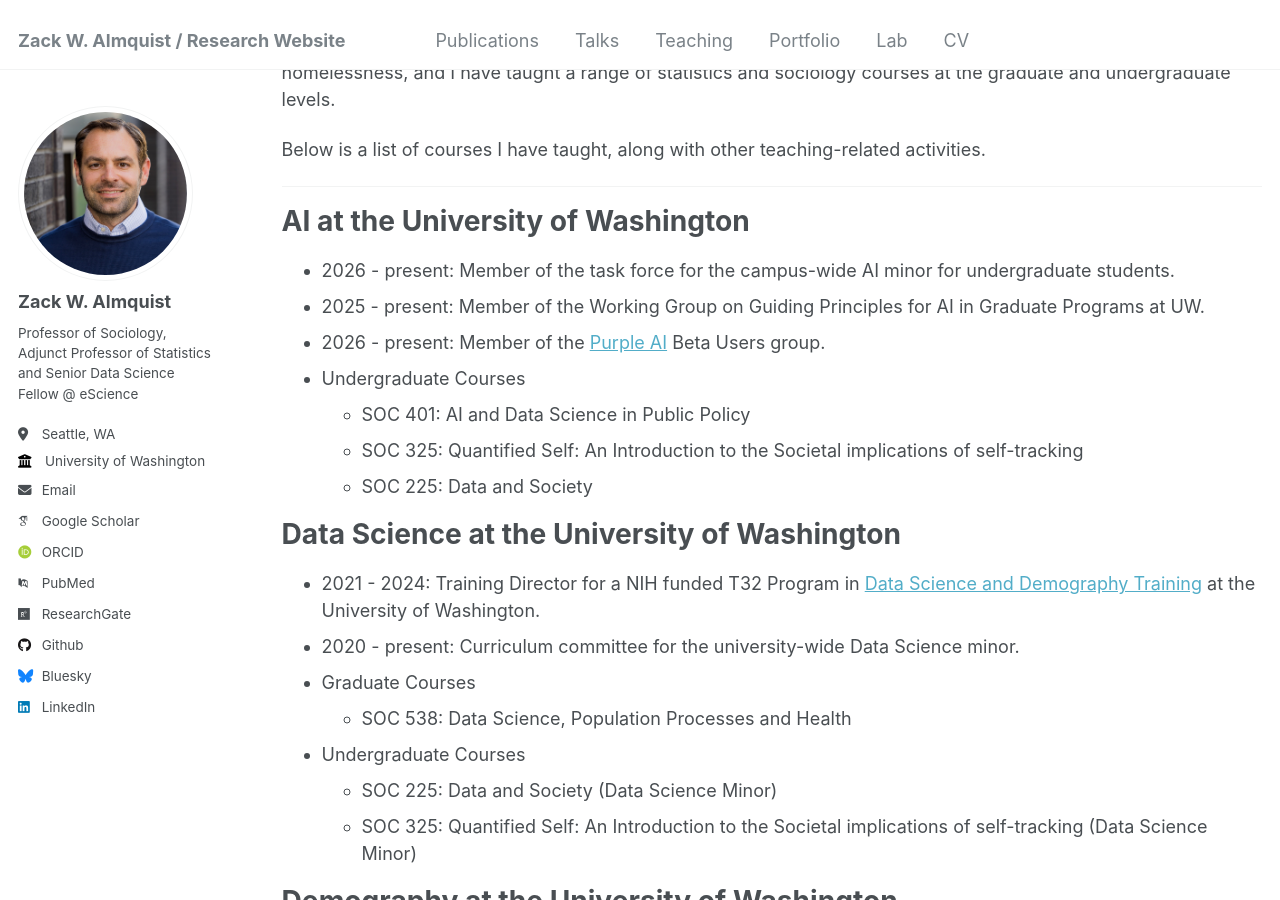
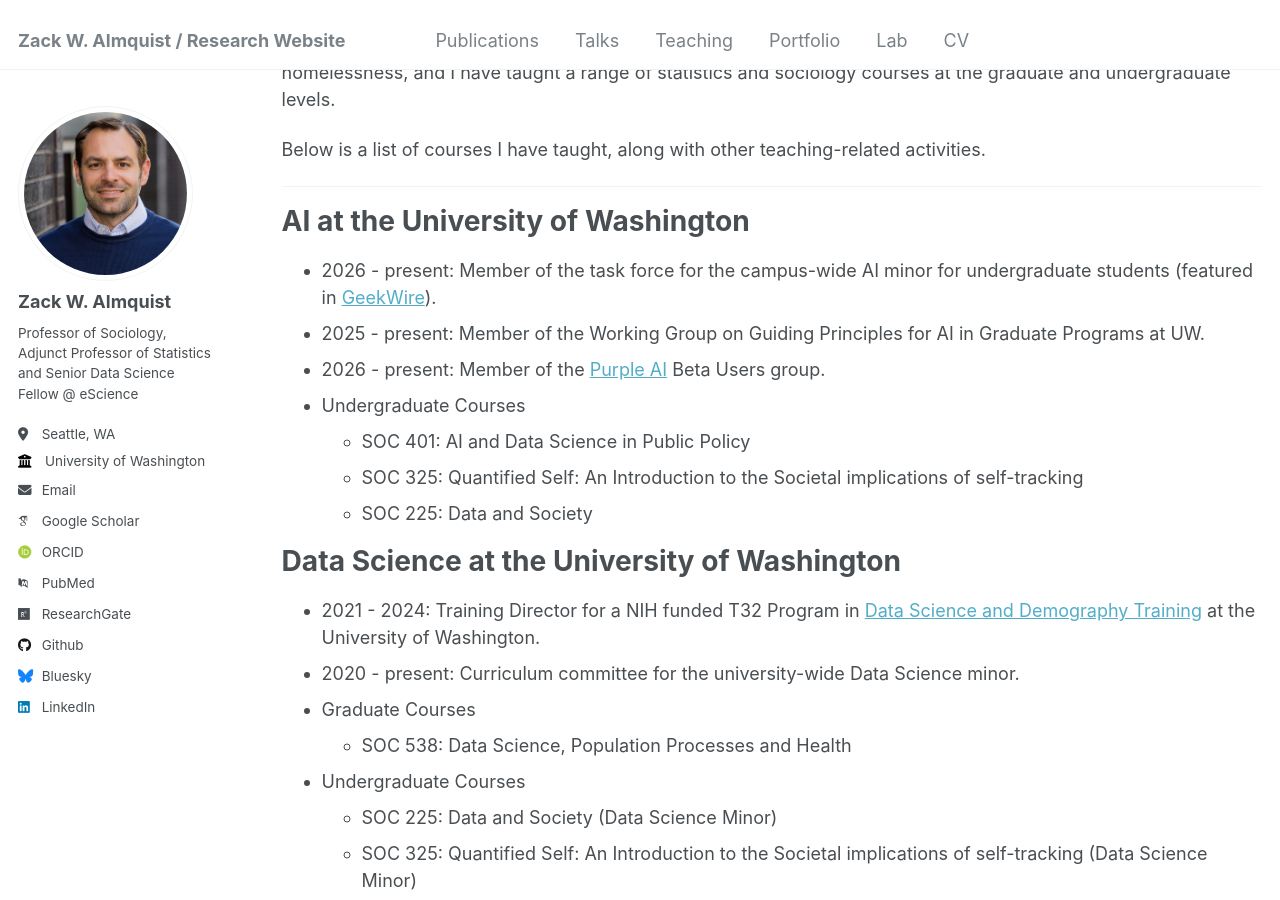
Before and after one commit to zalmquist/zalmquist.github.io, a Jekyll site: the page built from _pages/teaching.md, in a window 1280 px wide and 900 px high, scrolled down 932 px. Built offline with Jekyll 4.4.1, drawn with Linux system fonts in a browser that asks for light colours; some web fonts are replaced.

Commit message:
Fix external links and add local-build Ruby pin
- Point ARO grant links to the official Army Research Office page
  (old arl.army.mil CFM URL was dead) in about.md and lab.md
- Fix malformed UMN Population Center link in lab.md
- Link the campus-wide AI minor to its GeekWire writeup in teaching.md
- Add .ruby-version (3.3.11) for local Jekyll builds

Co-Authored-By: Claude Opus 4.8 (1M context) <noreply@anthropic.com>

```diff
--- a/_pages/teaching.md
+++ b/_pages/teaching.md
@@ -30,7 +30,7 @@ Below is a list of courses I have taught, along with other teaching-related acti
 AI at the University of Washington
 ===
 
-* 2026 - present: Member of the task force for the campus-wide AI minor for undergraduate students.
+* 2026 - present: Member of the task force for the campus-wide AI minor for undergraduate students (featured in [GeekWire](https://www.geekwire.com/2026/not-just-for-coders-uws-upcoming-ai-minor-will-reach-beyond-the-computer-science-school/)).
 * 2025 - present: Member of the Working Group on Guiding Principles for AI in Graduate Programs at UW.
 * 2026 - present: Member of the [Purple AI](https://it.uw.edu/guides/artificial-intelligence/purple/) Beta Users group.
 * Undergraduate Courses
```
Also changed, not shown: _pages/about.md (+1 -1 lines), _pages/lab.md (+4 -4 lines), 1 other file.
